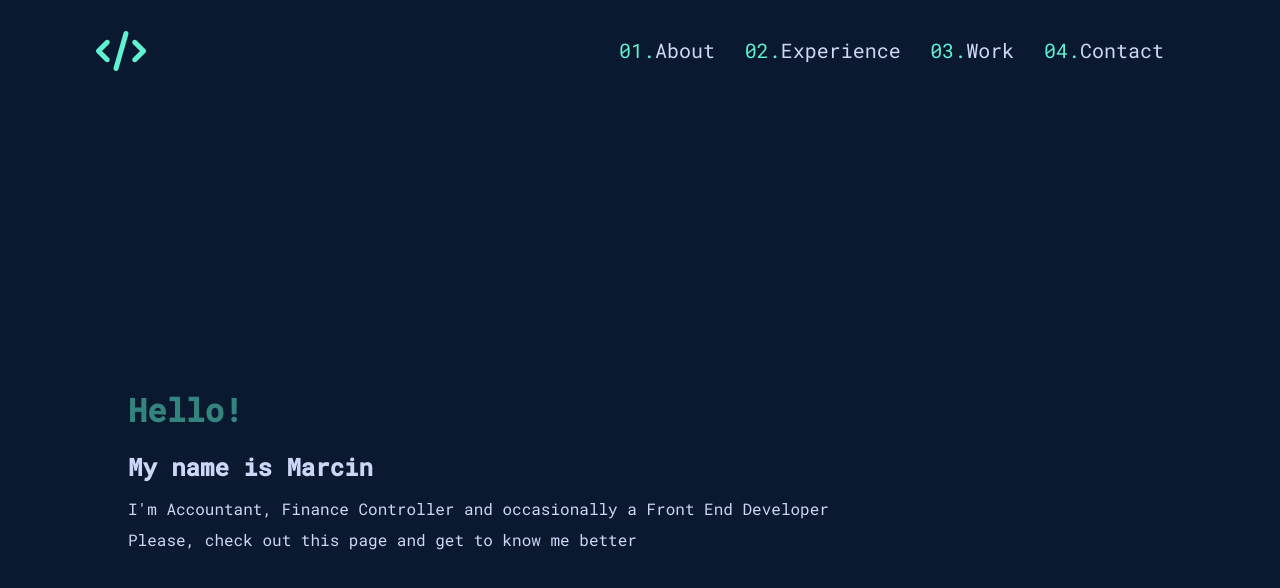
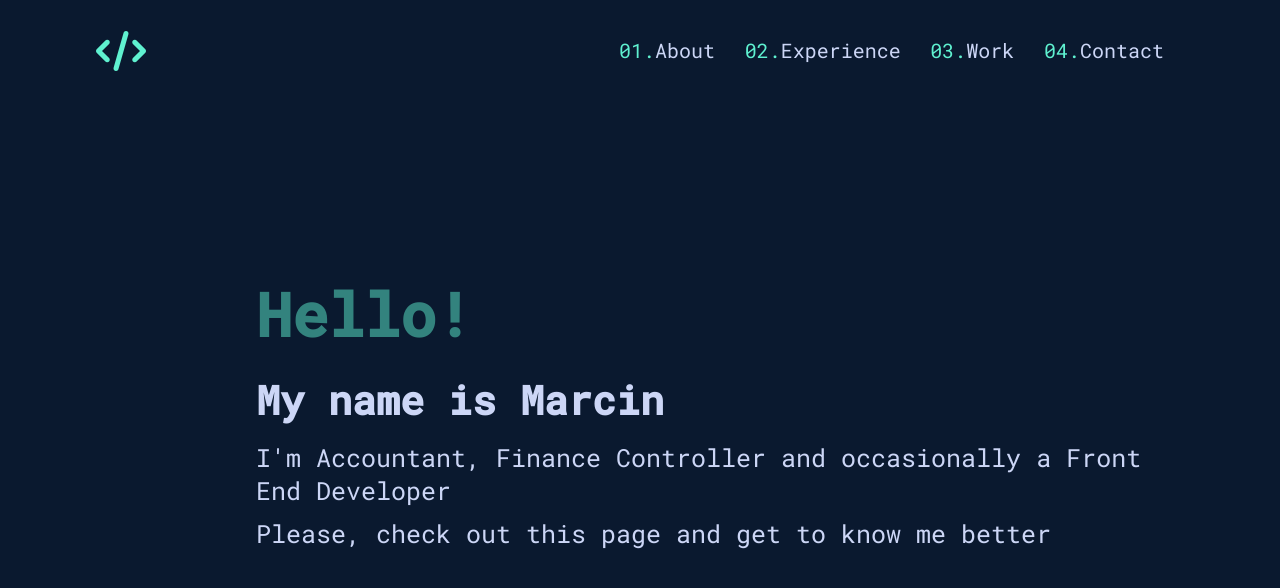
Before and after one commit to BuszujacyWPszenzycie/Portfolio-2, a plain HTML site: page index.html in a window 1280 px wide. Drawn offline with nearby package versions, Linux system fonts and the light colour scheme.

```diff
--- a/src/sass/_large.scss
+++ b/src/sass/_large.scss
@@ -1,2 +1,17 @@
 @media (min-width: 1200px) {
+	.introduction {
+		left: 20%;
+
+		&__h1 {
+			font-size: 6rem;
+		}
+
+		&__h2 {
+			font-size: 4rem;
+		}
+
+		&__p {
+			font-size: 2.5rem;
+		}
+	}
 }
--- a/src/sass/_medium.scss
+++ b/src/sass/_medium.scss
@@ -1,2 +1,15 @@
 @media (min-width: 992px) {
+	.introduction {
+		&__h1 {
+			font-size: 5rem;
+		}
+
+		&__h2 {
+			font-size: 3.5rem;
+		}
+
+		&__p {
+			font-size: 2rem;
+		}
+	}
 }
```
Also changed, not shown: dist/css/main.min.css.
